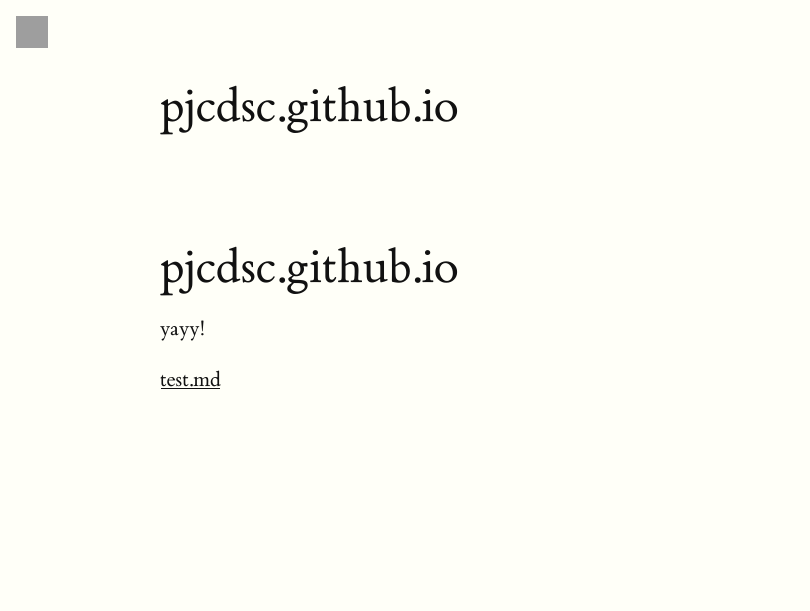
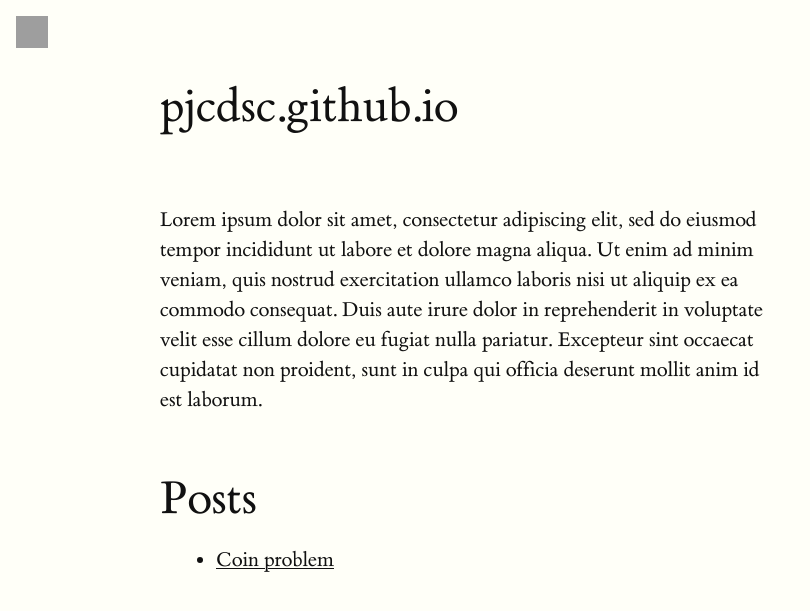
Before and after one commit to pJcDSc/pjcdsc.github.io, a Jekyll site: the page built from index.md, in a window 1280 px wide. Shown: the top 611 px of the page, without its empty margins (0-810 px from the left). Built offline with Jekyll 4.4.1, drawn with Linux system fonts in a browser that asks for light colours; nearby versions of some CDN libraries; our own code applies the rules of GitHub Pages for plain Markdown files; the repository's description, which GitHub fills in, is left out; grey boxes are pictures that could not be loaded.

```diff
--- /dev/null
+++ b/index.md
@@ -0,0 +1,5 @@
+Lorem ipsum dolor sit amet, consectetur adipiscing elit, sed do eiusmod tempor incididunt ut labore et dolore magna aliqua. Ut enim ad minim veniam, quis nostrud exercitation ullamco laboris nisi ut aliquip ex ea commodo consequat. Duis aute irure dolor in reprehenderit in voluptate velit esse cillum dolore eu fugiat nulla pariatur. Excepteur sint occaecat cupidatat non proident, sunt in culpa qui officia deserunt mollit anim id est laborum.
+
+# Posts
+
+- [Coin problem](problems/coins.md)
```
Also changed, not shown: solutions/coins.md (+1 -1 lines), assets/tufte.min.css.
